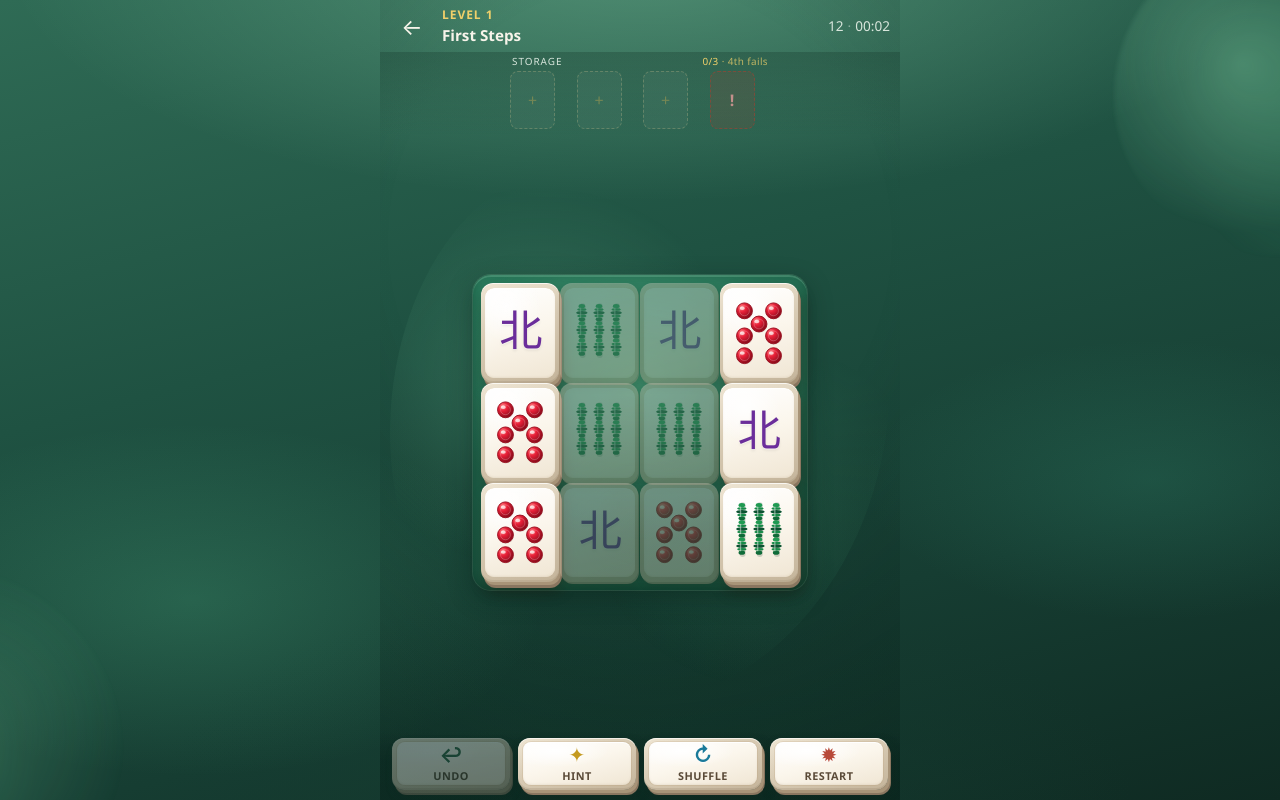
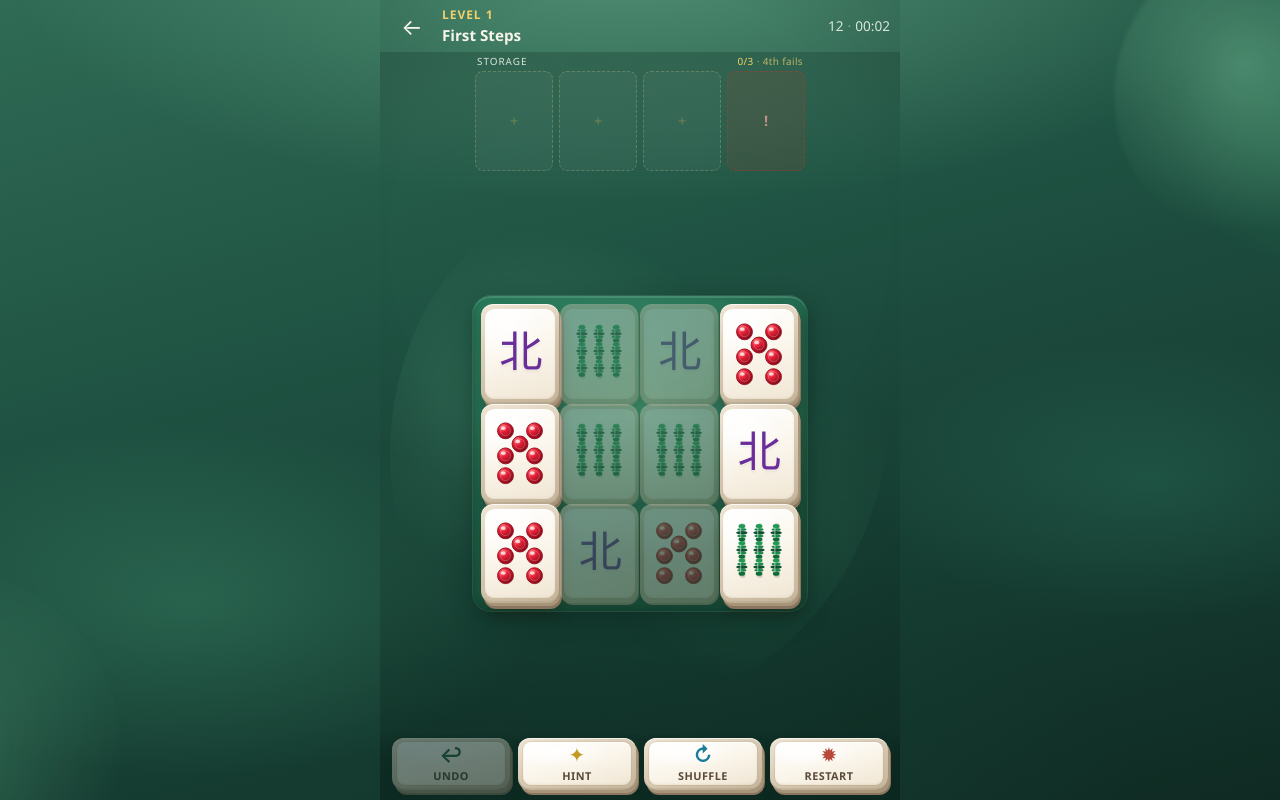
Before and after one commit to sszettella/mahjong, a React (Vite) app: page / in a window 1280 px wide. Both pictures are taken after a click on the button "Start Level 1". Built offline with nearby package versions, Linux system fonts and the light colour scheme.

Commit message:
Match storage tile size to board tiles
Storage slots use the live board tile dimensions so they never
appear larger than pieces on the playing field.

```diff
--- a/src/App.css
+++ b/src/App.css
@@ -801,29 +801,27 @@
 }
 
 .storage-slots {
-  display: grid;
-  grid-template-columns: repeat(4, 1fr);
+  display: flex;
+  flex-direction: row;
+  justify-content: center;
+  align-items: center;
   gap: 6px;
-  /* Smaller than full width — leaves room for the board */
-  max-width: min(260px, 68vw);
   margin: 0 auto;
-  width: 100%;
 }
 
 .storage-slot-empty {
-  aspect-ratio: 1 / 1.28;
+  flex: 0 0 auto;
   border-radius: 8px;
   border: 1.5px dashed rgba(255, 220, 160, 0.22);
   background: rgba(255, 255, 255, 0.04);
   display: grid;
   place-items: center;
-  min-height: 0;
-  max-height: 58px;
+  box-sizing: border-box;
   pointer-events: none;
 }
 
 .storage-slot-empty .slot-plus {
-  font-size: 1rem;
+  font-size: 0.9rem;
   color: rgba(232, 184, 74, 0.35);
   font-weight: 300;
   line-height: 1;
@@ -833,10 +831,8 @@
   position: relative !important;
   left: auto !important;
   top: auto !important;
-  width: 100% !important;
-  height: auto !important;
-  max-height: 58px;
-  aspect-ratio: 1 / 1.28;
+  flex: 0 0 auto;
+  box-sizing: border-box;
   z-index: 1 !important;
   pointer-events: none;
   cursor: default;
--- a/src/components/Board.tsx
+++ b/src/components/Board.tsx
@@ -9,9 +9,18 @@ interface Props {
   hintIds: string[]
   matchingIds?: string[]
   onSelect: (id: string) => void
+  /** Report board tile size so storage can match (never larger) */
+  onTileSize?: (size: { w: number; h: number }) => void
 }
 
-export function Board({ board, selectedId, hintIds, matchingIds = [], onSelect }: Props) {
+export function Board({
+  board,
+  selectedId,
+  hintIds,
+  matchingIds = [],
+  onSelect,
+  onTileSize,
+}: Props) {
   const scrollRef = useRef<HTMLDivElement>(null)
   const [viewport, setViewport] = useState({ w: 360, h: 420 })
 
@@ -44,8 +53,6 @@ export function Board({ board, selectedId, hintIds, matchingIds = [], onSelect }
     const availW = Math.max(80, viewport.w - padBudget * 2)
     const availH = Math.max(80, viewport.h - padBudget * 2)
 
-    // layout width  ≈ tileW * (cols * gap + basePad + z*layer)
-    // layout height ≈ tileW * (rows * 1.28 * gap + basePad + z*layer)
     const gapFactorX = 1.02
     const gapFactorY = 1.28 // tileH / tileW
     const zFactor = 0.14 * (maxZ + 1) + 0.08 * maxZ
@@ -53,11 +60,14 @@ export function Board({ board, selectedId, hintIds, matchingIds = [], onSelect }
     const fromW = availW / (cols * gapFactorX + zFactor + 0.35)
     const fromH = availH / (rows * gapFactorY + zFactor + 0.35)
 
-    // Prefer filling the canvas; allow larger tiles than before
     return Math.max(24, Math.min(78, Math.min(fromW, fromH)))
   }, [viewport.w, viewport.h, cols, rows, maxZ])
 
   const tileH = tileW * 1.28
+
+  useEffect(() => {
+    onTileSize?.({ w: tileW, h: tileH })
+  }, [tileW, tileH, onTileSize])
   const gapX = tileW * 1.02
   const gapY = tileH * 1.0
   const layerShift = Math.max(3, Math.round(tileW * 0.11))
--- a/src/components/GameScreen.tsx
+++ b/src/components/GameScreen.tsx
@@ -54,8 +54,18 @@ export function GameScreen({ level, progress, onProgress, onBack, onNext }: Prop
   const [matchBurst, setMatchBurst] = useState<MatchBurstData | null>(null)
   const [animating, setAnimating] = useState(false)
   const [parkFlashId, setParkFlashId] = useState<string | null>(null)
+  const [boardTileSize, setBoardTileSize] = useState<{ w: number; h: number } | null>(null)
   const burstSeq = useRef(0)
   const animTimer = useRef<number | null>(null)
+
+  const handleTileSize = useCallback((size: { w: number; h: number }) => {
+    setBoardTileSize((prev) => {
+      if (prev && Math.abs(prev.w - size.w) < 0.5 && Math.abs(prev.h - size.h) < 0.5) {
+        return prev
+      }
+      return size
+    })
+  }, [])
 
   const clearAnimTimer = () => {
     if (animTimer.current != null) {
@@ -302,6 +312,7 @@ export function GameScreen({ level, progress, onProgress, onBack, onNext }: Prop
         matchingIds={matchingIds}
         parkFlashId={parkFlashId}
         failed={showFail}
+        tileSize={boardTileSize}
       />
 
       <Board
@@ -310,6 +321,7 @@ export function GameScreen({ level, progress, onProgress, onBack, onNext }: Prop
         hintIds={hintIds}
         matchingIds={matchingIds}
         onSelect={handleSelectBoard}
+        onTileSize={handleTileSize}
       />
 
       <MatchBurst burst={matchBurst} onDone={handleBurstDone} />
--- a/src/components/StorageRack.tsx
+++ b/src/components/StorageRack.tsx
@@ -7,9 +7,10 @@ interface Props {
   storage: StorageSlots
   hintIds: string[]
   matchingIds?: string[]
-  /** Id of a board tile just parked — flash the slot that received it */
   parkFlashId?: string | null
   failed?: boolean
+  /** Board tile size — storage tiles must not exceed this */
+  tileSize?: { w: number; h: number } | null
 }
 
 export function StorageRack({
@@ -18,10 +19,15 @@ export function StorageRack({
   matchingIds = [],
   parkFlashId = null,
   failed,
+  tileSize = null,
 }: Props) {
   const filled = storage.filter(Boolean).length
   const matchSet = new Set(matchingIds)
   const atLimit = filled >= STORAGE_SAFE_MAX
+
+  // Cap storage tile size at board tile size (slightly smaller is fine)
+  const slotW = tileSize ? Math.max(22, Math.round(tileSize.w)) : 40
+  const slotH = tileSize ? Math.max(28, Math.round(tileSize.h)) : Math.round(slotW * 1.28)
 
   return (
     <div
@@ -35,17 +41,29 @@ export function StorageRack({
       role="region"
       aria-label={`Storage, ${filled} of ${STORAGE_SAFE_MAX} safe slots. A 4th tile fails the level.`}
     >
-      <div className="storage-label">
+      <div className="storage-label" style={{ maxWidth: slotW * 4 + 18 }}>
         <span>Storage</span>
         <span className={`storage-count ${atLimit ? 'at-limit' : ''}`}>
           {filled}/{STORAGE_SAFE_MAX}
           <span className="storage-fail-hint"> · 4th fails</span>
         </span>
       </div>
-      <div className="storage-slots">
+      <div
+        className="storage-slots"
+        style={{
+          width: slotW * 4 + 6 * 3,
+          maxWidth: '100%',
+        }}
+      >
         {Array.from({ length: STORAGE_SIZE }, (_, i) => {
           const tile = storage[i]
-          const isDangerSlot = i === STORAGE_SAFE_MAX // 4th slot (index 3)
+          const isDangerSlot = i === STORAGE_SAFE_MAX
+          const slotStyle = {
+            width: slotW,
+            height: slotH,
+            minHeight: slotH,
+            maxHeight: slotH,
+          }
 
           if (tile) {
             const hinted = hintIds.includes(tile.id)
@@ -65,6 +83,7 @@ export function StorageRack({
                 ]
                   .filter(Boolean)
                   .join(' ')}
+                style={slotStyle}
                 aria-label={`${tile.face.label} in storage`}
                 data-face={faceKey(tile.face)}
               >
@@ -84,6 +103,7 @@ export function StorageRack({
               ]
                 .filter(Boolean)
                 .join(' ')}
+              style={slotStyle}
               aria-label={
                 isDangerSlot
                   ? 'Danger slot — parking a 4th tile fails the level'
```
